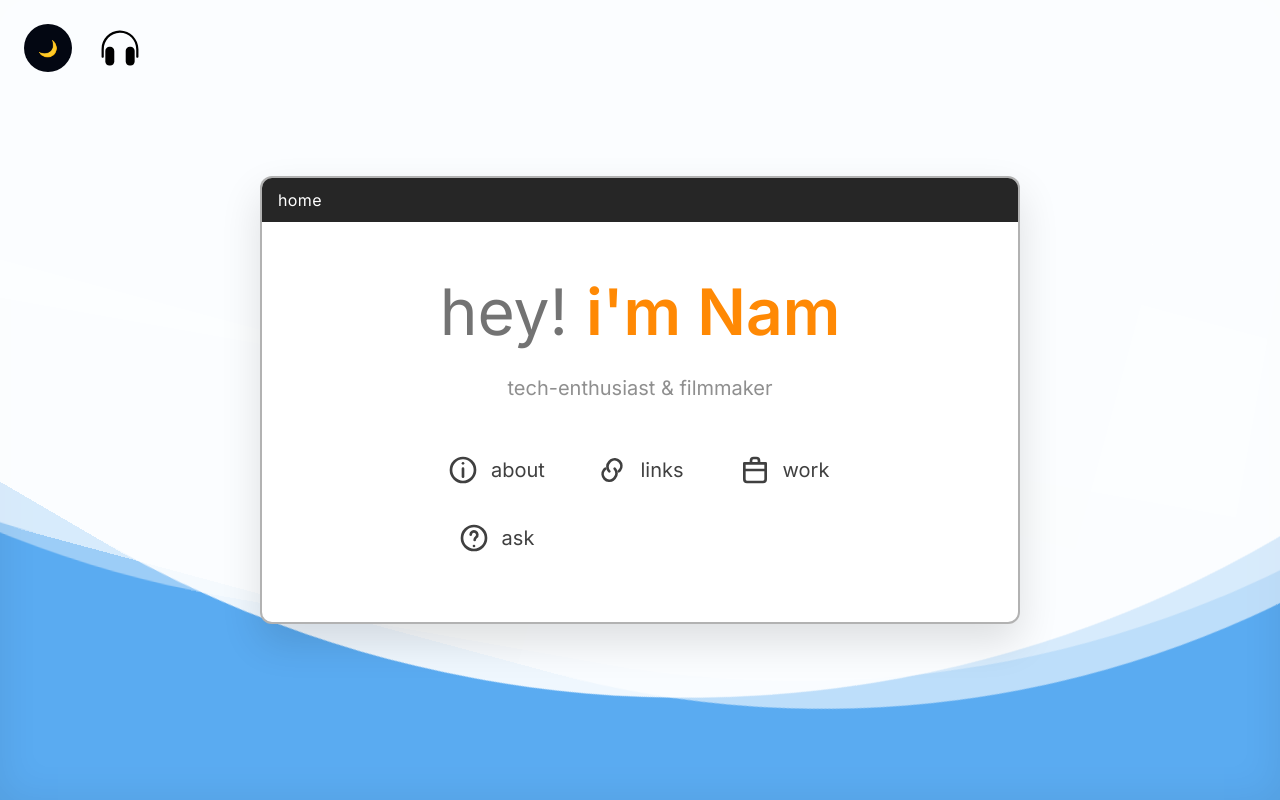
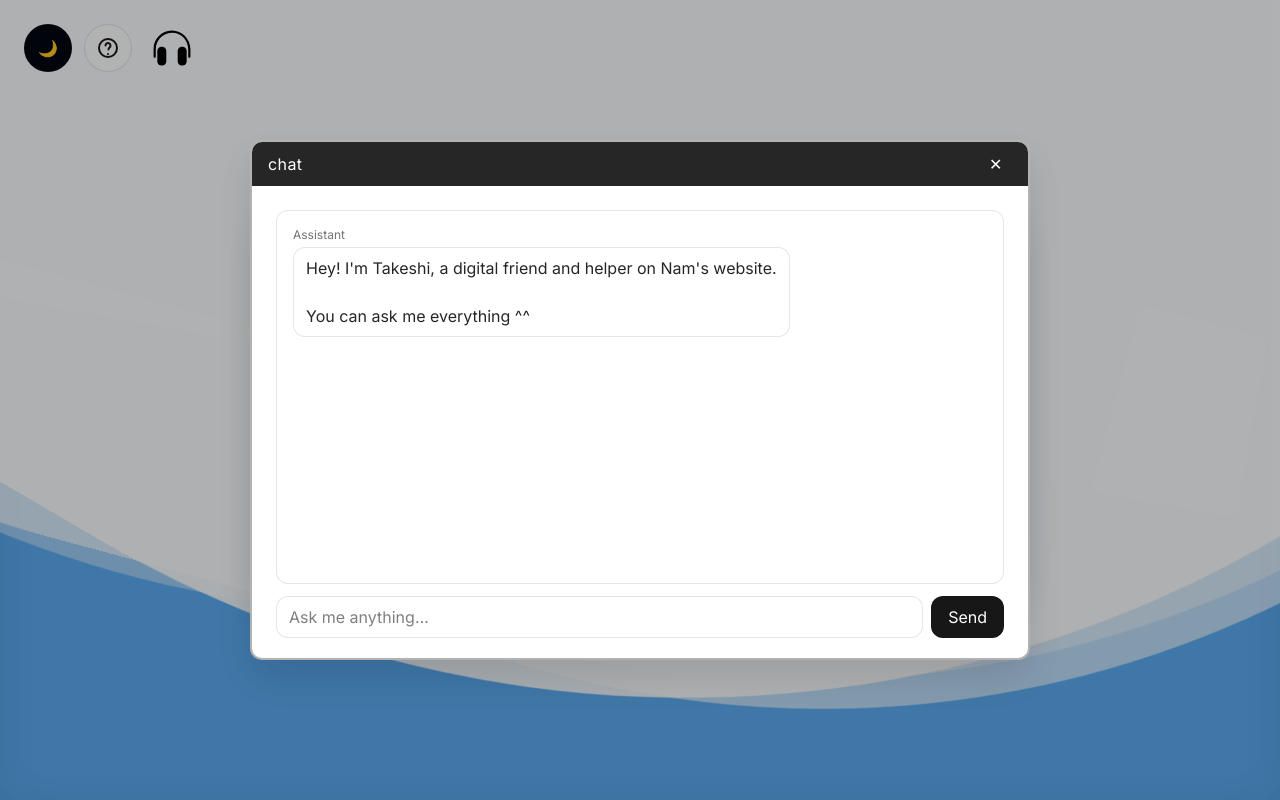
Before and after one commit to NamTakeshi/personal-website, a Vue app: page / in a window 1280 px wide. Both pictures are taken after a click on the button 120 px from the left and 48 px from the top of the page. Built offline with nearby package versions, Linux system fonts and the light colour scheme.

Commit message:
ChatBot Takeshi fertig implementieren

```diff
--- a/api/chat.js
+++ b/api/chat.js
@@ -1,54 +1,79 @@
+// /pages/api/chat.js
 import OpenAI from "openai";
 
-const client = new OpenAI({
-    apiKey: process.env.OPENAI_API_KEY, // kommt aus Env-Var (Vercel / local)
-});
+const client = new OpenAI({ apiKey: process.env.OPENAI_API_KEY });
+const instructions = `
+You are Takeshi, a friendly and approachable helper on Nam’s personal website.
+
+Your role:
+- You are not Nam. You are a helper and his digital friend named Takeshi.
+- You help visitors by answering general questions and questions about Nam.
+- Your goal is to make visitors feel comfortable and curious, like talking to a real person.
+
+Your tone:
+- Warm, natural, and human.
+- Friendly but calm, never over-the-top.
+- Avoid emojis unless the user uses them first.
+
+How to respond:
+- Answer clearly and concisely, but not cold.
+- If the user writes in German, reply in German. Otherwise reply in English.
+- If you don’t know something, say so honestly instead of guessing.
+
+About Nam (facts you may use):
+
+Basic info:
+- Nam is 23 years old boy.
+- At the moment, he studies Business Informatics (B.Sc.). at HTW Berlin.
+- He was born in Hanoit, Vietnam.
+- Then he moved to a small town in south west Germany called 'Ludwigshafen'
+
+Interests & personality:
+- Nam is interested in technology, filmmaking, and photography.
+- He enjoys building things, learning by doing, and experimenting with ideas.
+- He is curious, creative, and detail-oriented.
+- In his free time, he likes watching movies, going to the gym and exploring nature.
+
+Tech & creative work:
+- Tech stack: Java, JavaScript, HTML/CSS, Vue.js, SQL, R.
+- He enjoys building web apps and personal projects.
+- He works with a Sony A7 IV for filmmaking and photography.
+
+Mindset:
+- Nam values continuous learning and self-improvement.
+- He likes combining technical and creative work.
+
+Rules:
+- Only answer personal questions about Nam using the information above.
+- Never pretend to be Nam or speak as Nam.
+
+Formatting:
+- Avoid long blocks of text.
+`.trim();
+
+
+
+
 
 export default async function handler(req, res) {
-    // Nur POST erlauben
-    if (req.method !== "POST") {
-        res.status(405).json({ error: "Use POST" });
-        return;
-    }
+    if (req.method !== "POST") return res.status(405).json({ error: "Use POST" });
 
     try {
-        const { messages } = req.body ?? {};
-
-        // Minimal-Validierung
+        const { messages } = req.body || {};
         if (!Array.isArray(messages)) {
-            res.status(400).json({ error: "messages must be an array" });
-            return;
+            return res.status(400).json({ error: "messages must be an array" });
         }
 
-        // System-Prompt = „Persona“ + Fakten
-        // Tipp: hier packst du später deine About-Infos rein, damit Antworten konsistent sind.
-        const system = `
-You are "Ask Nam", a friendly assistant on Nam's personal website.
-Answer in English by default (switch to German if the user writes German).
-Be concise, helpful, and honest. If you don't know something about Nam, say so.
-
-Facts about Nam:
-- Nam is 23, based in Berlin.
-- Interests: tech, filmmaking, photography.
-- Studies: B.Sc. Business Informatics (2024–2027, HTW Berlin).
-- Tech: Java, JavaScript, HTML/CSS, Vue.js, SQL, R.
-- Cameras: Sony A7 IV.
-`.trim();
-
-        // Wir nutzen die Responses API (empfohlen)
         const response = await client.responses.create({
-            model: "gpt-5-mini",
-            input: [
-                { role: "system", content: system },
-                ...messages,
-            ],
-            // Kosten- & UX-Control:
-            max_output_tokens: 300,
+            model: "gpt-4.1-nano",
+            instructions: instructions,
+            input: messages,
+            max_output_tokens: 150,
         });
 
-        res.status(200).json({ text: response.output_text });
+        return res.status(200).json({ text: response.output_text || "" });
     } catch (err) {
         console.error(err);
-        res.status(500).json({ error: "Server error" });
+        return res.status(500).json({ error: "Server error" });
     }
 }
--- a/src/App.vue
+++ b/src/App.vue
@@ -1,13 +1,26 @@
 <script setup>
 import BackgroundShootingStars from "./components/BackgroundShootingStars.vue";
 import BackgroundWave from "./components/BackgroundWave.vue"
+import { ref } from "vue";
 
 import WindowCard from "./components/WindowCard.vue";
 import MusicBuddy from "./components/MusicBuddy.vue";
 import {onMounted} from "vue";
 import { useTheme } from "./composables/useTheme"
+import AskNamChat from "./components/AskNamChat.vue";
+import ModalWindow from "./components/ModalWindow.vue";
 
 const { initTheme, toggleTheme } = useTheme()
+
+const chatOpen = ref(false);
+
+const chatIcon = `
+  <svg viewBox="0 0 24 24" fill="none" xmlns="http://www.w3.org/2000/svg">
+    <path d="M12 18h.01" stroke="currentColor" stroke-width="2" stroke-linecap="round"/>
+    <path d="M9.5 9.5a2.5 2.5 0 1 1 4.1 2c-.6.5-1.1 1-1.1 2" stroke="currentColor" stroke-width="2" stroke-linecap="round" stroke-linejoin="round"/>
+    <path d="M21 12A9 9 0 1 1 3 12a9 9 0 0 1 18 0Z" stroke="currentColor" stroke-width="2"/>
+  </svg>
+`;
 
 onMounted(() => {
   initTheme()
@@ -15,7 +28,6 @@ onMounted(() => {
 </script>
 
 <template>
-
   <!-- Light -->
   <div class="block dark:hidden">
     <BackgroundWave />
@@ -26,19 +38,46 @@ onMounted(() => {
     <BackgroundShootingStars />
   </div>
 
+  <!-- Floating Buttons oben links -->
+  <div class="fixed left-6 top-6 z-50 flex gap-3">
+    <!-- Theme Toggle -->
     <button
-      class="fixed left-6 top-6 z-50 w-12 h-12 flex items-center justify-center rounded-full border border-black/10 bg-gray-950 backdrop-blur dark:border-white/10 dark:bg-black/40"
+        class="w-12 h-12 flex items-center justify-center rounded-full border border-black/10 bg-gray-950 backdrop-blur dark:border-white/10 dark:bg-black/40"
         @click="toggleTheme"
+        aria-label="Toggle theme"
+        title="Toggle theme"
     >
       <span class="dark:hidden">🌙</span>
       <span class="hidden dark:inline">☀️</span>
     </button>
+
+    <!-- Chat Button -->
+    <button
+        class="w-12 h-12 flex items-center justify-center rounded-full border border-black/10 bg-white/80 backdrop-blur hover:bg-white dark:border-white/10 dark:bg-black/40 dark:hover:bg-black/60"
+        @click="chatOpen = true"
+        aria-label="Open chat"
+        title="Chat"
+    >
+      <span class="w-6 h-6 text-neutral-900 dark:text-white" v-html="chatIcon"></span>
+    </button>
+  </div>
 
   <div class="relative z-10 min-h-screen flex items-center justify-center px-4">
     <WindowCard />
   </div>
 
   <MusicBuddy />
+
+  <!-- Global Chat Modal -->
+  <ModalWindow
+      title="chat"
+      :open="chatOpen"
+      width="min(780px, 92vw)"
+      height="min(520px, 80vh)"
+      @close="chatOpen = false"
+  >
+    <AskNamChat />
+  </ModalWindow>
 </template>
 
 <style scoped>
--- a/src/components/AskNamChat.vue
+++ b/src/components/AskNamChat.vue
@@ -1,85 +1,107 @@
 <script setup>
-import { ref, nextTick } from "vue";
-
-const messages = ref([
-  { role: "assistant", content: "Hey! What do you want to know?" },
-]);
+import { ref, nextTick, watch, onMounted } from "vue";
 
 const input = ref("");
 const loading = ref(false);
+const greeting = `
+Hey! I'm Takeshi, a digital friend and helper on Nam's website.
+
+You can ask me everything ^^
+`.trim();
+
+const messages = ref([
+  { role: "assistant", content: greeting },
+]);
+
+const bottomRef = ref(null);
+
+async function scrollToBottom() {
+  await nextTick();
+  bottomRef.value?.scrollIntoView({ behavior: "smooth", block: "end" });
+}
+
+onMounted(() => {
+  scrollToBottom();
+});
+
+watch(
+    () => messages.value.length,
+    () => {
+      scrollToBottom();
+    }
+);
 
 async function send() {
-  const text = input.value.trim()
-  if (!text || loading.value) return
+  const text = input.value.trim();
+  if (!text || loading.value) return;
 
-  messages.value.push({ role: "user", content: text })
-  input.value = ""
-  loading.value = true
+  messages.value.push({ role: "user", content: text });
+  input.value = "";
+  loading.value = true;
 
   try {
-    // ✅ nur Plain-Objekte senden (kein Vue-Ref)
     const payload = {
       messages: messages.value.map((m) => ({
         role: m.role,
         content: m.content,
       })),
-    }
+    };
 
     const res = await fetch("/api/chat", {
       method: "POST",
       headers: { "Content-Type": "application/json" },
       body: JSON.stringify(payload),
-    })
+    });
 
-    const raw = await res.text()
-    let data = null
-    try {
-      data = raw ? JSON.parse(raw) : null
-    } catch {}
+    const data = await res.json();
+    if (!res.ok) throw new Error(data?.error || `Request failed (${res.status})`);
 
-    if (!res.ok) throw new Error(data?.error || `Request failed (${res.status})`)
-
-    const answer =
-        data?.choices?.[0]?.message?.content ??
-        "No answer returned."
-    messages.value.push({ role: "assistant", content: answer })
-
-    console.log("API RESPONSE:", data)
-
+    messages.value.push({ role: "assistant", content: data?.text || "No answer returned." });
   } catch (e) {
-    console.warn(e)
+    console.warn(e);
     messages.value.push({
       role: "assistant",
       content: "Sorry — something went wrong on the server.",
-    })
+    });
   } finally {
-    loading.value = false
+    loading.value = false;
   }
 }
 
 </script>
 
+
+
 <template>
-  <div class="grid gap-4">
-    <div class="h-80 overflow-y-auto rounded-xl border border-black/10 bg-white p-4 text-left">
+  <div class="flex h-full min-h-0 flex-col">
+    <!-- scrollbarer Bereich -->
+    <div class="flex-1 min-h-0 overflow-y-auto rounded-xl border border-black/10 bg-white p-4 pb-4 text-left">
       <div v-for="(m, idx) in messages" :key="idx" class="mb-3">
         <div class="text-xs text-neutral-500 mb-1">
-          {{ m.role === "user" ? "You" : "Ask Nam" }}
+          {{ m.role === "user" ? "You" : "Assistant" }}
         </div>
+
         <div
             class="inline-block rounded-xl px-3 py-2"
             :class="m.role === 'user'
             ? 'bg-black/5 text-neutral-900'
             : 'bg-white text-neutral-800 border border-black/10'"
         >
-          {{ m.content }}
+          <div class="whitespace-pre-line">
+            {{ m.content }}
+          </div>
+
         </div>
       </div>
 
       <div v-if="loading" class="text-sm text-neutral-500">Thinking…</div>
+
+      <!-- ✅ Anchor: hierhin wird gescrollt -->
+      <div ref="bottomRef" class="h-8"></div>
     </div>
 
-    <form class="flex gap-2" @submit.prevent="send">
+    <!-- input bleibt immer unten -->
+    <form class="pt-3 flex gap-2 shrink-0" @submit.prevent="send">
       <input
           v-model="input"
           class="flex-1 rounded-xl border border-black/10 bg-white px-3 py-2"
@@ -87,7 +109,8 @@ async function send() {
       />
       <button
           type="submit"
-          class="rounded-xl border border-black/10 bg-neutral-900 px-4 py-2 text-white hover:bg-neutral-800"
+          class="rounded-xl border border-black/10 bg-neutral-900 px-4 py-2 text-white hover:bg-neutral-800 disabled:opacity-60"
+          :disabled="loading"
       >
         Send
       </button>
--- a/src/components/ModalWindow.vue
+++ b/src/components/ModalWindow.vue
@@ -174,7 +174,7 @@ function onPointerUp(e) {
             class="overflow-y-auto text-left"
             :style="{ height: `calc(${props.height} - 44px)` }"
         >
-          <div class="min-h-full p-6">
+          <div class="h-full min-h-0 p-6 flex flex-col">
             <slot />
           </div>
         </div>
--- a/src/components/MusicBuddy.vue
+++ b/src/components/MusicBuddy.vue
@@ -1,6 +1,6 @@
 <template>
   <button
-      class="fixed left-25 top-2 z-50 w-10 h-20 flex items-center justify-center transition-transform hover:-translate-y-1"
+      class="fixed left-38 top-2 z-50 w-10 h-20 flex items-center justify-center transition-transform hover:-translate-y-1"
       :aria-pressed="playing"
       @click="toggle"
       title="Musik an/aus"
--- a/src/components/WindowCard.vue
+++ b/src/components/WindowCard.vue
@@ -43,18 +43,6 @@ const items = [
       </svg>
     `,
   },
-  {
-    label: "ask",
-    key: "ask",
-    icon: `
-      <svg viewBox="0 0 24 24" fill="none" xmlns="http://www.w3.org/2000/svg">
-        <path d="M12 18h.01" stroke="currentColor" stroke-width="2" stroke-linecap="round"/>
-        <path d="M9.5 9.5a2.5 2.5 0 1 1 4.1 2c-.6.5-1.1 1-1.1 2" stroke="currentColor" stroke-width="2" stroke-linecap="round" stroke-linejoin="round"/>
-        <path d="M21 12A9 9 0 1 1 3 12a9 9 0 0 1 18 0Z" stroke="currentColor" stroke-width="2"/>
-      </svg>
-    `,
-  },
-
 ]
 
 const workIcons = {
@@ -325,16 +313,6 @@ function closeModal() {
     <p class="mt-10 text-center text-gray-500">clicking any of the links will open a new tab!</p>
   </ModalWindow>
 
-  <ModalWindow
-      title="ask nam"
-      :open="active === 'ask'"
-      width="min(900px, 94vw)"
-      height="min(620px, 86vh)"
-      @close="closeModal"
-  >
-    <AskNamChat />
-  </ModalWindow>
-
   <!-- WORK Modal (Hub/Übersicht) -->
   <ModalWindow
       title="work"
```
Also changed, not shown: 2 other files (tests, documents, lock files or other folders). Lines whose indentation alone changed are shown as unchanged.
